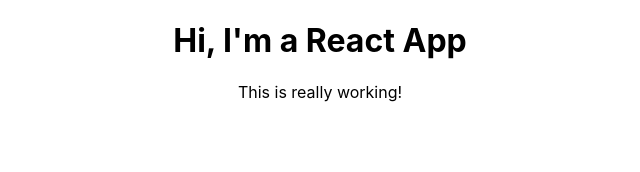
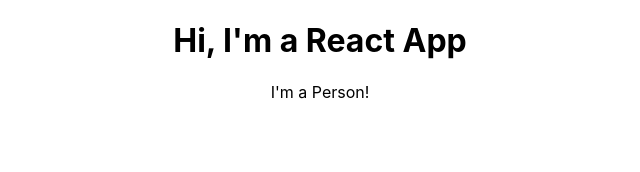
Before and after one commit to jvagnercs/react-complete-guide, a React (Create React App) app in the folder react-complete-guide/: page / in a window 1280 px wide. Shown: the top 172 px of the page, without its empty margins (320-960 px from the left). Built offline with nearby package versions, Linux system fonts and the light colour scheme.

Commit message:
32 - added new component to render element, took semicolons out

```diff
--- a/react-complete-guide/src/App.js
+++ b/react-complete-guide/src/App.js
@@ -1,13 +1,13 @@
-import React, { Component } from 'react';
-// import logo from './logo.svg';
-import './App.css';
+import React, { Component } from 'react'
+import Person from './Person/Person'
+import './App.css'
 
 class App extends Component {
   render() {
     return (
       <div className="App">
         <h1>Hi, I'm a React App</h1>
-        <p>This is really working!</p>
+        <Person />
       </div>
     );
 
--- /dev/null
+++ b/react-complete-guide/src/Person/Person.js
@@ -0,0 +1,7 @@
+import React from 'react'
+
+const person = () => {
+    return <p>I'm a Person!</p>
+}
+
+export default person
```
